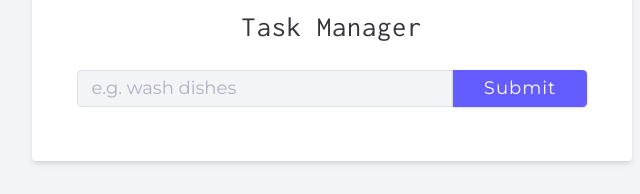
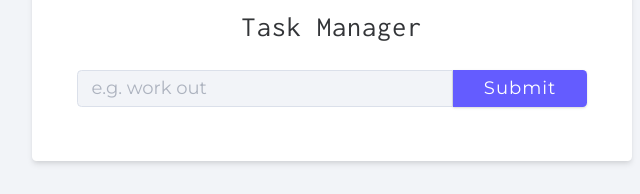
Before and after one commit to nhier17/Task-manager, a website: page Public/index.html in a window 1280 px wide. Shown: the part 135-329 px from the top of the page, 308-948 px from the left. Drawn offline with nearby package versions, Linux system fonts and the light colour scheme; no server answers.

Commit message:
added placeholder

```diff
--- a/Public/index.html
+++ b/Public/index.html
@@ -25,7 +25,7 @@
           type="text"
           name="name"
           class="task-input"
-          placeholder="e.g. wash dishes"
+          placeholder="e.g. work out"
         />
         <button type="submit" class="btn submit-btn">submit</button>
       </div>
```
